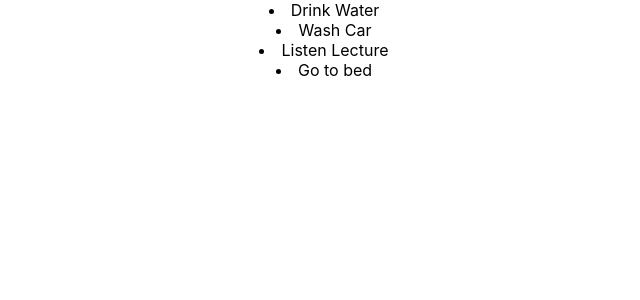
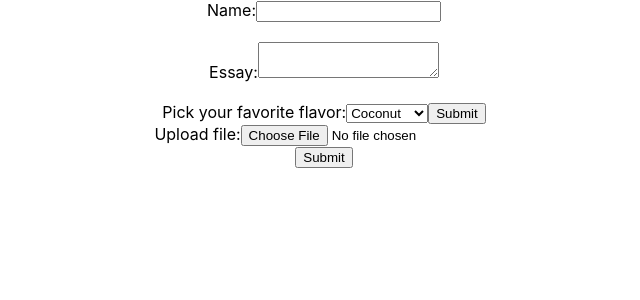
Before and after one commit to mj-jeong/study-fe-react-prj, a React (Create React App) app: page / in a window 1280 px wide. Shown: the top 300 px of the page, without its empty margins (316-956 px from the left). Built offline with nearby package versions, Linux system fonts and the light colour scheme.

Commit message:
study: form(controlled, uncontrolled component)

```diff
--- a/src/App.js
+++ b/src/App.js
@@ -8,17 +8,20 @@
 import Event from './components/2-7.Event/Event';
 import Condition from './components/2-8.ConditionalRendering/Condition';
 import List from './components/2-9.List/List';
-
+import ControlledComponent from "./components/2-10.Form/ControlledComponent";
+import UnControlledComponent from "./components/2-10.Form/UnControlledComponent";
 function App() {
   return (
     <div className="App">
-      {/* <FunctionalComponent />
-      <Composition />
-      <Extraction />
-      <ClassComponent2/> */}
+      {/* <FunctionalComponent /> */}
+      {/* <Composition /> */}
+      {/* <Extraction /> */}
+      {/* <ClassComponent2/>  */}
       {/* <Event/> */}
       {/* <Condition /> */}
-      <List />
+      {/* <List /> */}
+      <ControlledComponent />
+      <UnControlledComponent/>
     </div>
   );
 }
--- /dev/null
+++ b/src/components/2-10.Form/ControlledComponent.jsx
@@ -0,0 +1,59 @@
+import React, { useState } from 'react'
+
+export default function ControlledComponent() {
+  const [name, setName] = useState("");
+  const [essay, setEssayValue] = useState("");
+  const [flavor, setFlavor] = useState("coconut");
+
+  function handleChange(event) {
+    const name = event.target.type;
+    if(name === 'text') {
+      setName(event.target.value);
+    } else if(name === 'essay') {
+      setEssayValue(event.target.value)
+    } else {
+      setFlavor(event.target.value)
+
+    }
+  }
+
+  // function handleEssayChange(event) {
+  //   setEssayValue(event.target.value);
+  // }
+
+  // function handleFlavorChange(event) {
+  //   setFlavor(event.target.value);
+  // }
+
+  function handleSubmit(event) {
+    alert(`name: ${name}, essay: ${essay}, flavor: ${flavor}`);
+    event.preventDefault();
+  }
+
+  return (
+    <form onSubmit={handleSubmit}>
+      <label>
+        Name:
+        <input name="name" type="text" value={name} onChange={handleChange} />
+      </label>
+      <br />
+      <br />
+      <label>
+        Essay:
+        <textarea name="essay" value={essay} onChange={handleChange} />
+      </label>
+      <br />
+      <br />
+      <label>
+        Pick your favorite flavor:
+        <select name="flavor" value={flavor} onChange={handleChange}>
+          <option value="grapefruit">Grapefruit</option>
+          <option value="lime">Lime</option>
+          <option value="coconut">Coconut</option>
+          <option value="mango">Mango</option>
+        </select>
+      </label>
+      <input type="submit" value="Submit" />
+  </form>
+  )
+}
--- /dev/null
+++ b/src/components/2-10.Form/UnControlledComponent.jsx
@@ -0,0 +1,23 @@
+import React, { useRef } from 'react'
+
+export default function UnControlledComponent() {
+  const fileInputRef = useRef(null);
+
+  function handleSubmit(event) {
+    event.preventDefault();
+    alert(
+      `Selected file - ${fileInputRef.current.files[0].name}`
+    );
+  }
+
+  return (
+    <form onSubmit={handleSubmit}>
+    <label>
+      Upload file:
+      <input type="file" ref={fileInputRef} />
+    </label>
+    <br />
+    <button type="submit">Submit</button>
+  </form>
+  )
+}
```
